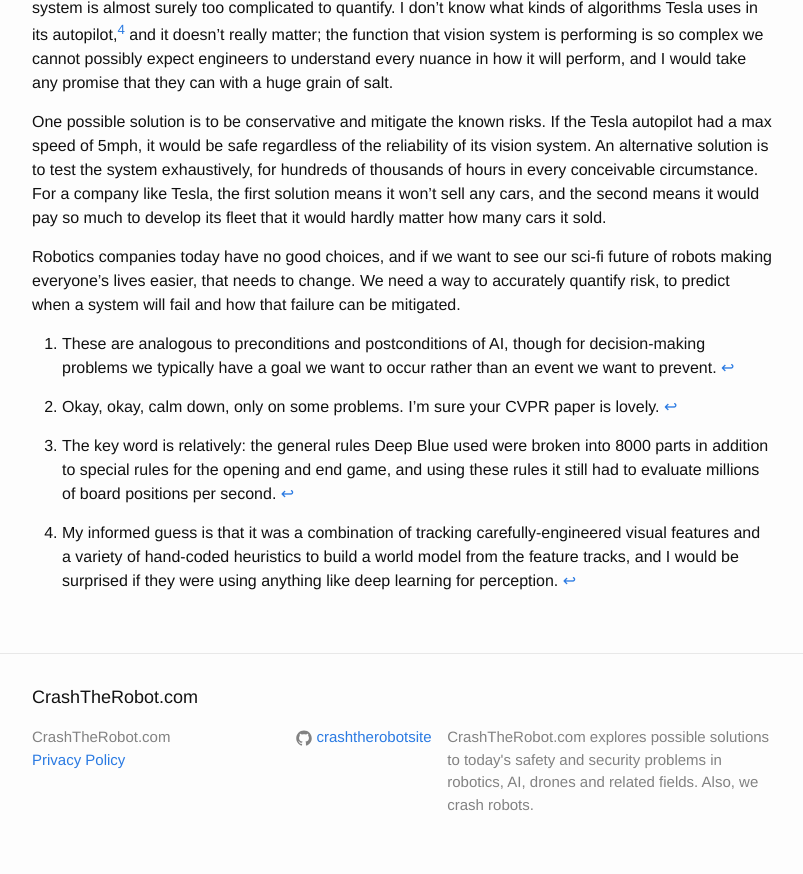
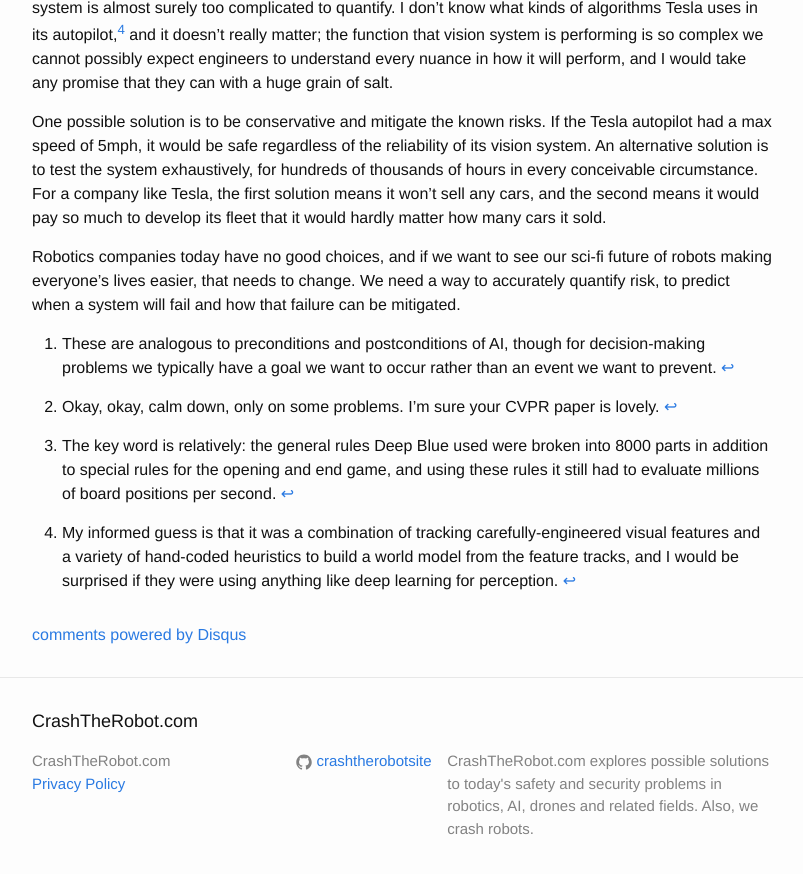
Before and after one commit to crashtherobotsite/crashtherobotsite, a Jekyll site: the page built from _posts/2016-07-28-quantifying-risk.md, in a window 1280 px wide and 900 px high, scrolled down 1663 px. Shown: the top 874 px of the window, without its empty margins (238-1041 px from the left). Built offline with Jekyll 4.4.1, drawn with Linux system fonts in a browser that asks for light colours; comment, search, counter and statistics services are not loaded; some of the changed lines change nothing that is shown.

Commit message:
Adding Disqus comment functionality to post pages.
Adding Disqus comment functionality to post pages.

```diff
--- a/_layouts/post.html
+++ b/_layouts/post.html
@@ -1,5 +1,6 @@
 ---
 layout: default
+comments: true
 ---
 <article class="post" itemscope itemtype="http://schema.org/BlogPosting">
 
@@ -12,4 +13,27 @@
     {{ content }}
   </div>
 
+
+
+<div id="disqus_thread"></div>
+    <script type="text/javascript">
+    var disqus_developer = 1; // Comment out when the site is live
+
+        /* * * CONFIGURATION VARIABLES: EDIT BEFORE PASTING INTO YOUR WEBPAGE * * */
+        var disqus_shortname = 'crashtherobot'; // required: replace example with your forum shortname
+        // var disqus_developer = 1; // Comment out when the site is live
+        var disqus_identifier = "{{ page.url }}";
+
+        /* * * DON'T EDIT BELOW THIS LINE * * */
+        (function() {
+            var dsq = document.createElement('script'); dsq.type = 'text/javascript'; dsq.async = true;
+            dsq.src = '//' + disqus_shortname + '.disqus.com/embed.js';
+            (document.getElementsByTagName('head')[0] || document.getElementsByTagName('body')[0]).appendChild(dsq);
+        })();
+    </script>
+    <noscript>Please enable JavaScript to view the <a href="http://disqus.com/?ref_noscript">comments powered by Disqus.</a></noscript>
+    <a href="http://disqus.com" class="dsq-brlink">comments powered by <span class="logo-disqus">Disqus</span></a>
+
+
+
 </article>
```
